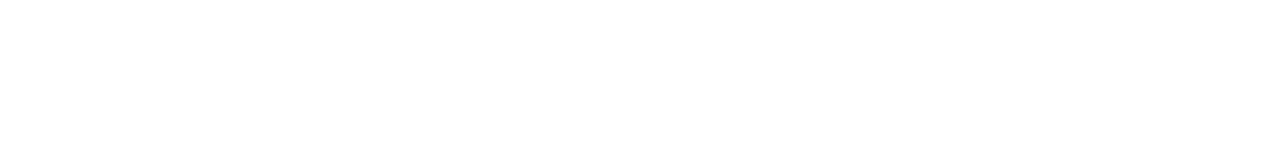
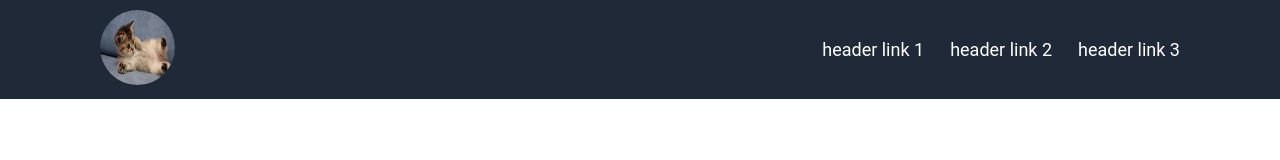
Before and after one commit to 3BooD-Khalil/odin_landing_page, a plain HTML site: page index.html in a window 1280 px wide. Drawn offline with Linux system fonts and the light colour scheme.

Commit message:
add header

```diff
--- a/css/style.css
+++ b/css/style.css
@@ -2,4 +2,34 @@
     padding: 0;
     margin: 0;
     box-sizing: border-box;
+    font-family:  Roboto, Oxygen, Ubuntu, Cantarell, 'Open Sans', 'Helvetica Neue', sans-serif;
 }
+
+
+header{
+    background-color: #1f2937;
+    padding: 10px 100px;
+    display: flex;
+    justify-content: space-between;
+    align-items: center;
+}
+
+header a img{
+    height: 75px;
+    width: 75px;
+    border-radius: 50%;
+}
+
+header nav{
+    display: flex;
+    justify-content: space-evenly;
+    gap :26px;
+}
+header nav a{
+    font-size: 18px;
+    color: white;
+    text-decoration: none;
+}
+header nav a:hover{
+    color: aquamarine;
+}
--- a/index.html
+++ b/index.html
@@ -4,8 +4,16 @@
     <meta charset="UTF-8">
     <meta name="viewport" content="width=device-width, initial-scale=1.0">
     <title>Landing Page</title>
+    <link rel="stylesheet" href="css/style.css">
 </head>
 <body>
-
+    <header>
+        <a href="index.html"><img src="images/cat_cute_lie_71887_1920x1080.jpg" alt="logo"></a>
+        <nav>
+            <a href="#">header link 1</a>
+            <a href="#">header link 2</a>
+            <a href="#">header link 3</a>
+        </nav>
+    </header>
 </body>
 </html>
```
